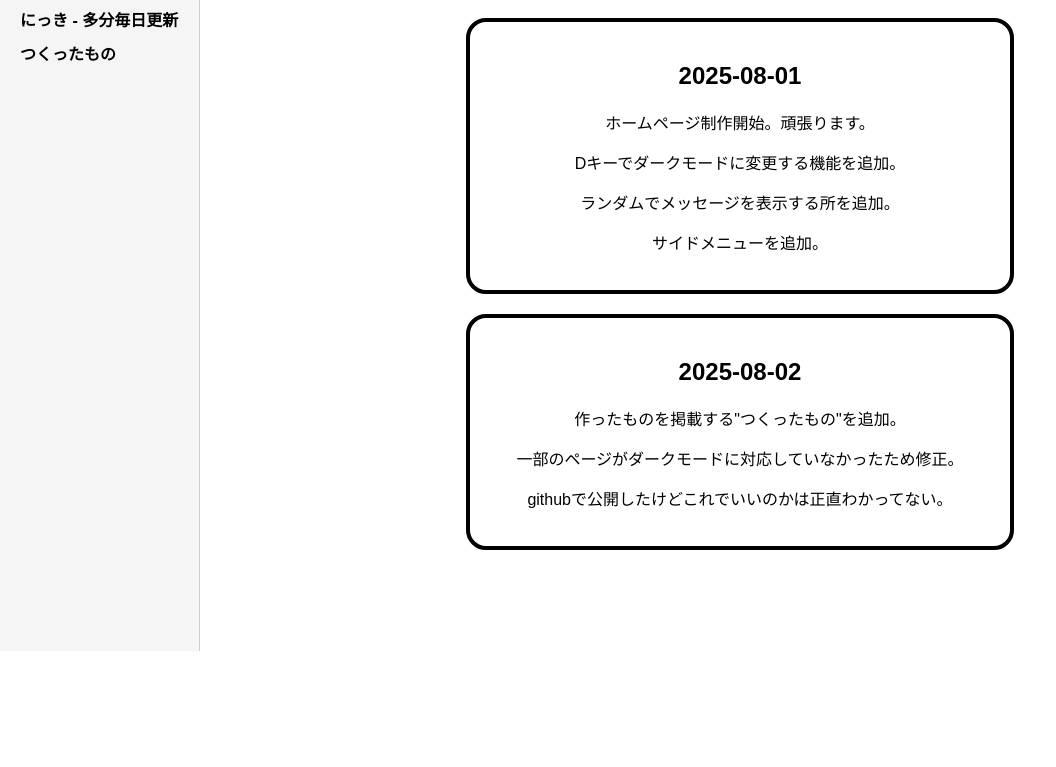
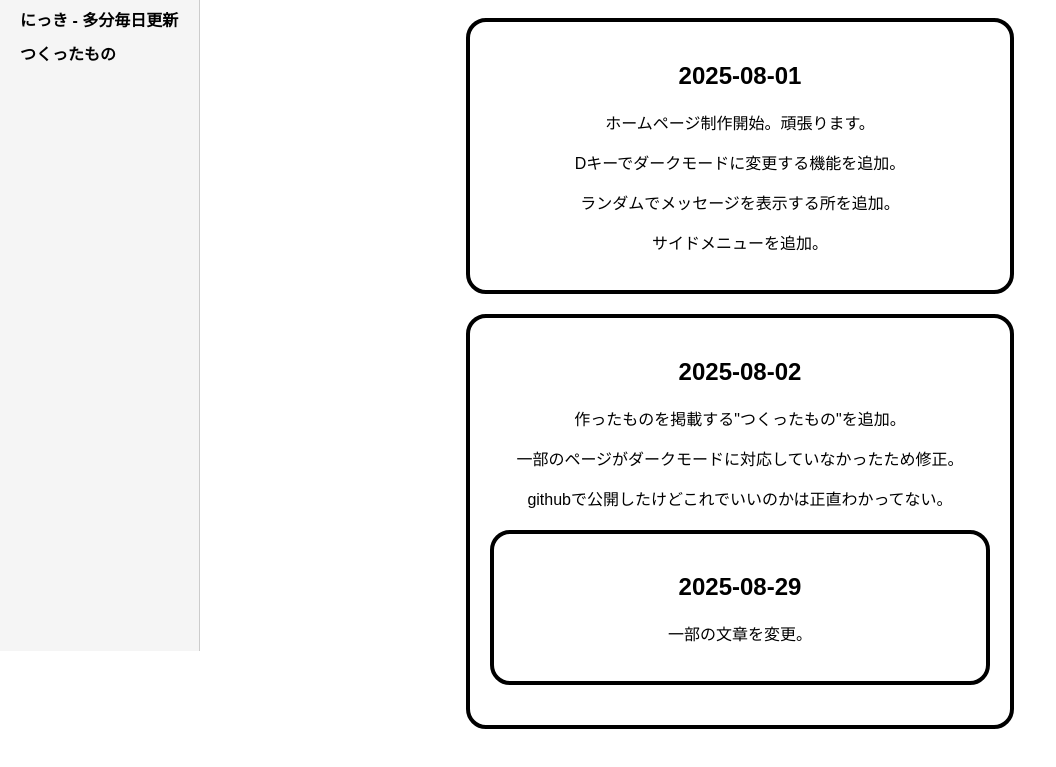
Before and after one commit to sakai26xx/rororo-site, a plain HTML site: page diary.html in a window 1280 px wide. Shown: the part 149-916 px from the top of the page, without its empty margins (0-1056 px from the left). Before the commit the page ends 800 px from the top, so only its background shows below. Drawn offline with Linux system fonts and the light colour scheme; a web font is replaced by a local one.

Commit message:
Add files via upload

```diff
--- a/diary.html
+++ b/diary.html
@@ -35,6 +35,11 @@
     <p>作ったものを掲載する"つくったもの"を追加。</p>
     <p>一部のページがダークモードに対応していなかったため修正。</p>
     <p>githubで公開したけどこれでいいのかは正直わかってない。</p>
+
+      <div class="intro-box">
+        <h2>2025-08-29</h2>
+        <p>一部の文章を変更。</p>
+      </div>
 </main>
 
   <script>
```
